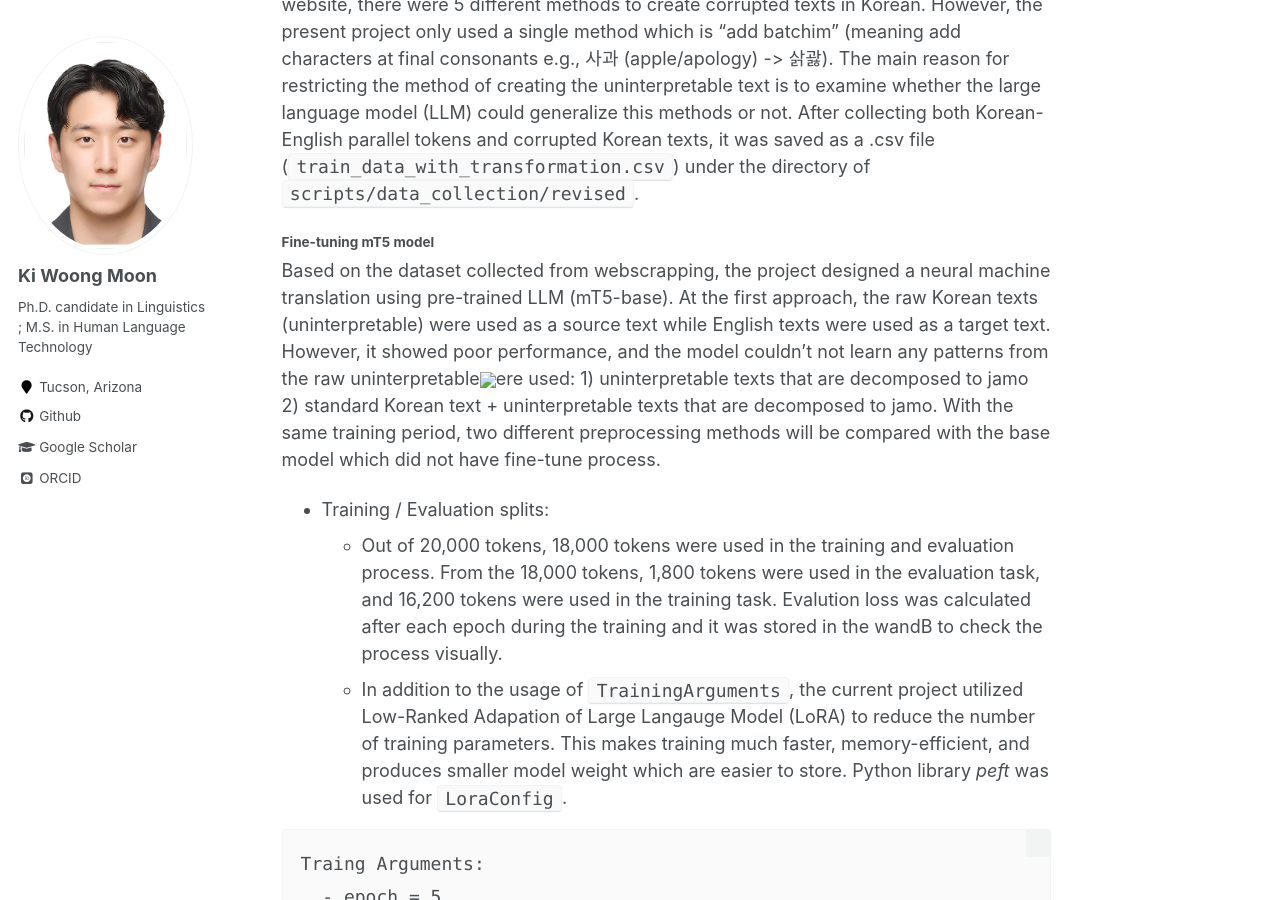
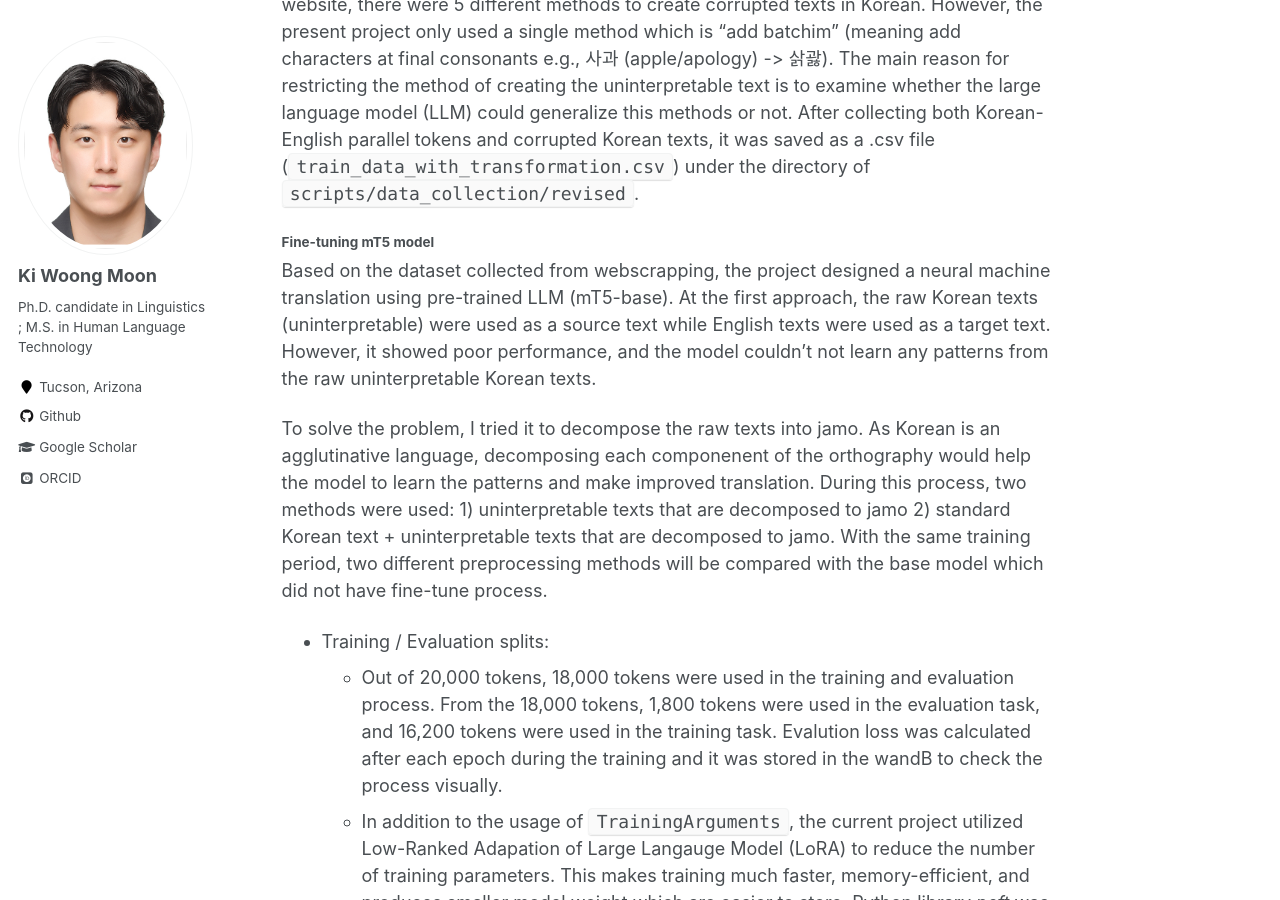
Before and after one commit to Ki-Woong95/Ki-Woong95.github.io, a Jekyll site: the page built from _portfolio/portfolio-2.md, in a window 1280 px wide and 900 px high, scrolled down 1460 px. Built offline with Jekyll 4.4.1, drawn with Linux system fonts in a browser that asks for light colours; some web fonts are replaced.

Commit message:
fixed typos

```diff
--- a/_portfolio/portfolio-2.md
+++ b/_portfolio/portfolio-2.md
@@ -25,7 +25,9 @@ To collect corrupted Korean texts with its English translation, the present proj
 After collecting the data, the study used Korean website(https://xeno.work/koenc.html#) which tranforms the standard texts into corrupted texts with Python package Selenium. There are numerous ways to make corrupted or uninterpretable Korean texts. In the website, there were 5 different methods to create corrupted texts in Korean. However, the present project only used a single method which is "add batchim" (meaning add characters at final consonants e.g., 사과 (apple/apology) -> 삵괋). The main reason for restricting the method of creating the uninterpretable text is to examine whether the large language model (LLM) could generalize this methods or not. After collecting both Korean-English parallel tokens and corrupted Korean texts, it was saved as a .csv file (`train_data_with_transformation.csv`) under the directory of `scripts/data_collection/revised`.
 
 #### Fine-tuning mT5 model
-Based on the dataset collected from webscrapping, the project designed a neural machine translation using pre-trained LLM (mT5-base). At the first approach, the raw Korean texts (uninterpretable) were used as a source text while English texts were used as a target text. However, it showed poor performance, and the model couldn't not learn any patterns from the raw uninterpretable<img src="/images/google_translation.png" width="500" />ere used: 1) uninterpretable texts that are decomposed to jamo 2) standard Korean text + uninterpretable texts that are decomposed to jamo. With the same training period, two different preprocessing methods will be compared with the base model which did not have fine-tune process.
+Based on the dataset collected from webscrapping, the project designed a neural machine translation using pre-trained LLM (mT5-base). At the first approach, the raw Korean texts (uninterpretable) were used as a source text while English texts were used as a target text. However, it showed poor performance, and the model couldn't not learn any patterns from the raw uninterpretable Korean texts.
+
+To solve the problem, I tried it to decompose the raw texts into jamo. As Korean is an agglutinative language, decomposing each componenent of the orthography would help the model to learn the patterns and make improved translation. During this process, two methods were used: 1) uninterpretable texts that are decomposed to jamo 2) standard Korean text + uninterpretable texts that are decomposed to jamo. With the same training period, two different preprocessing methods will be compared with the base model which did not have fine-tune process.
 
 - Training / Evaluation splits:
   - Out of 20,000 tokens, 18,000 tokens were used in the training and evaluation process. From the 18,000 tokens, 1,800 tokens were used in the evaluation task, and 16,200 tokens were used in the training task. Evalution loss was calculated after each epoch during the training and it was stored in the wandB to check the process visually.
```
